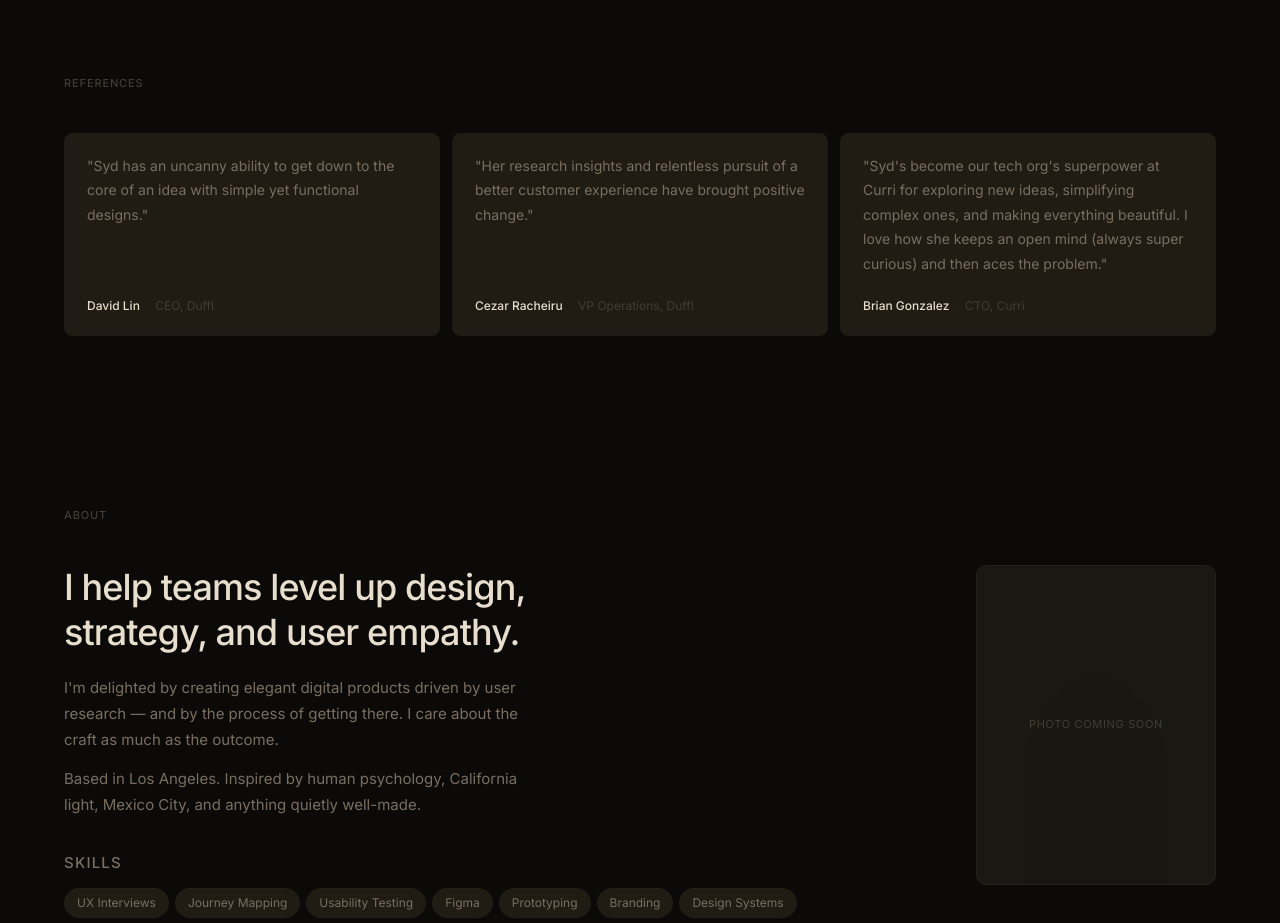
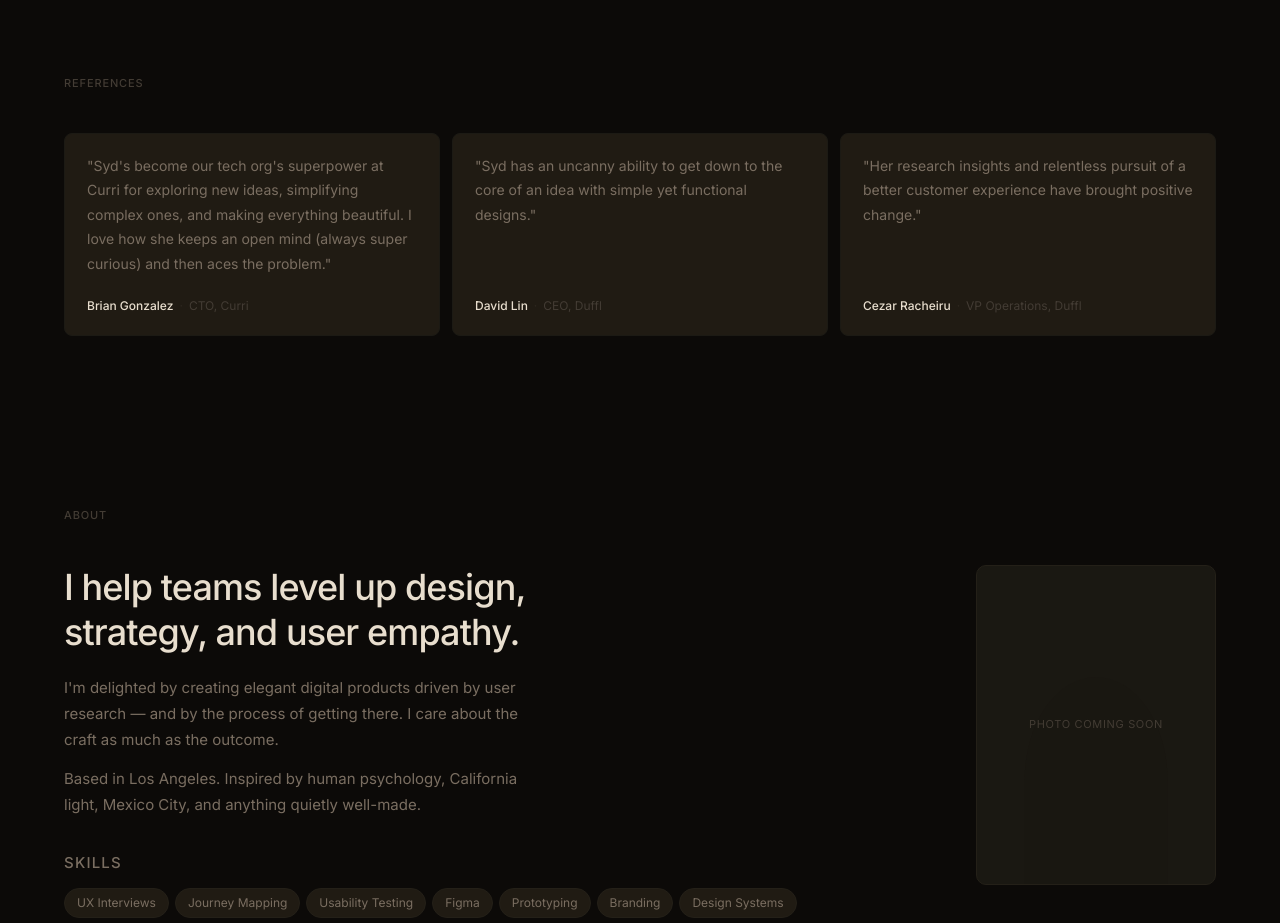
Before and after one commit to Sydneyberes/syd-app, a React (Vite) app: page / in a window 1280 px wide. Shown: the part 1940-2863 px from the top of the page. Built offline with nearby package versions, Linux system fonts and the light colour scheme.

Commit message:
Reorder testimonials: Brian, David, Cezar

```diff
--- a/src/data/testimonials.js
+++ b/src/data/testimonials.js
@@ -1,6 +1,14 @@
 const testimonials = [
   {
     id: 1,
+    quote:
+      "Syd's become our tech org's superpower at Curri for exploring new ideas, simplifying complex ones, and making everything beautiful. I love how she keeps an open mind (always super curious) and then aces the problem.",
+    name: 'Brian Gonzalez',
+    title: 'CTO',
+    company: 'Curri',
+  },
+  {
+    id: 2,
     quote:
       'Syd has an uncanny ability to get down to the core of an idea with simple yet functional designs.',
     name: 'David Lin',
@@ -8,21 +16,13 @@ const testimonials = [
     company: 'Duffl',
   },
   {
-    id: 2,
+    id: 3,
     quote:
       'Her research insights and relentless pursuit of a better customer experience have brought positive change.',
     name: 'Cezar Racheiru',
     title: 'VP Operations',
     company: 'Duffl',
   },
-  {
-    id: 3,
-    quote:
-      "Syd's become our tech org's superpower at Curri for exploring new ideas, simplifying complex ones, and making everything beautiful. I love how she keeps an open mind (always super curious) and then aces the problem.",
-    name: 'Brian Gonzalez',
-    title: 'CTO',
-    company: 'Curri',
-  },
 ]
 
 export default testimonials
```
